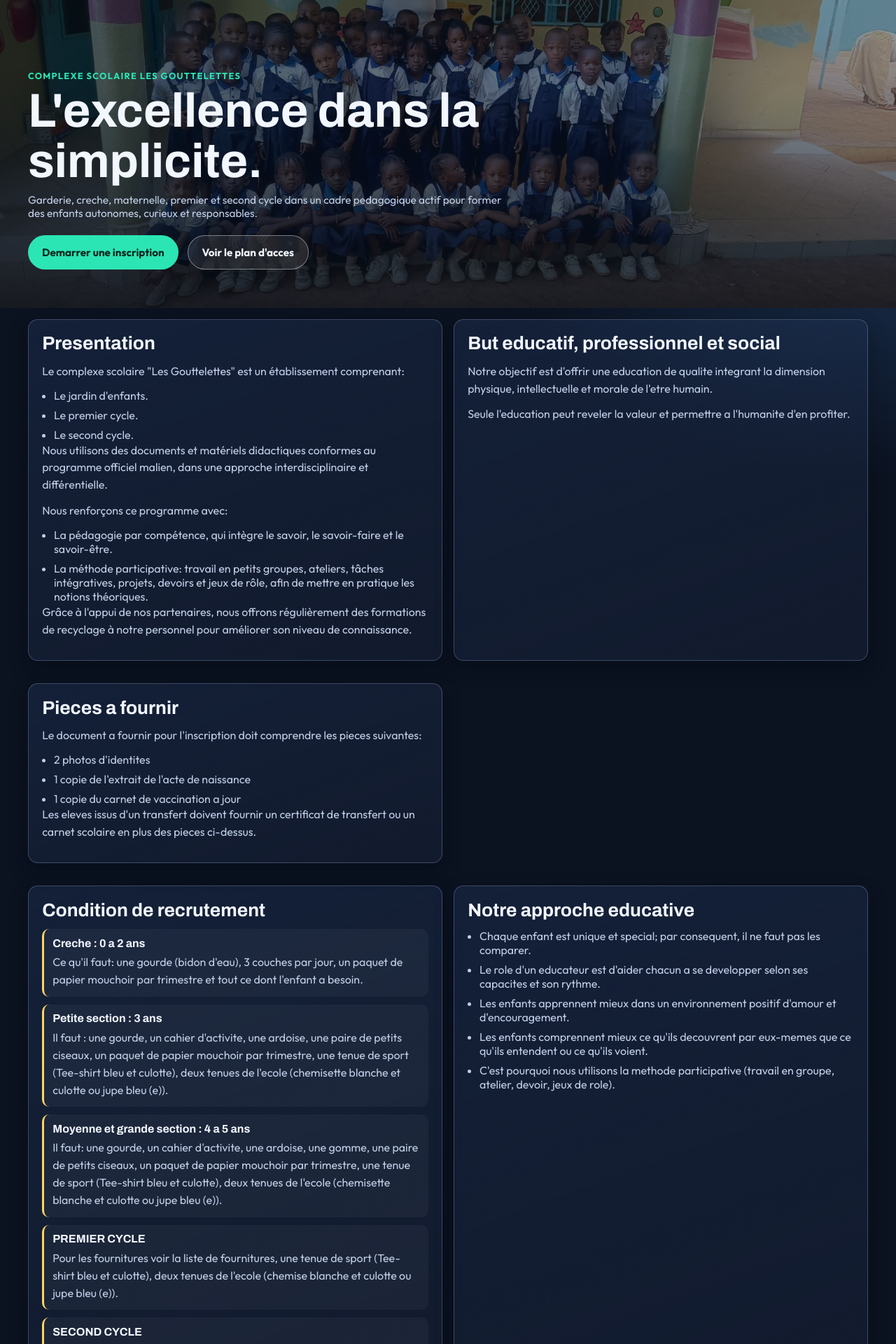
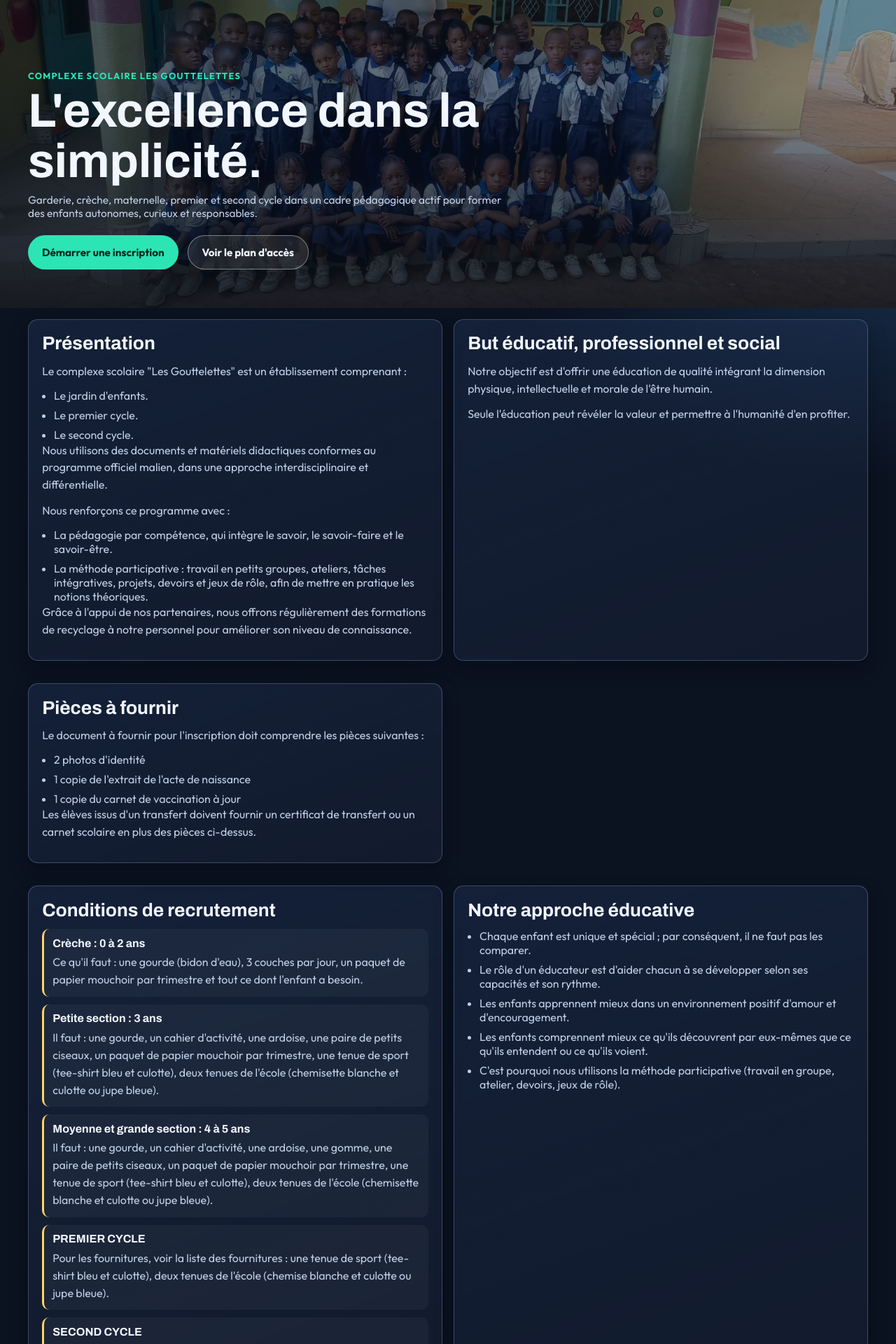
Before and after one commit to Reagen04/les-gouttelettes, a React (Vite) app in the folder frontend/: page / in a window 1280 px wide. Shown: the part 260-2180 px from the top of the page at 70% size. Built offline with nearby package versions, Linux system fonts and the light colour scheme; the HTML template or start-up script is replaced by a standard one.

Commit message:
Correction des fautes d'orthographe en français

```diff
--- a/frontend/src/App.tsx
+++ b/frontend/src/App.tsx
@@ -3,45 +3,45 @@ import Footer from "./components/Footer";
 
 const conditions = [
   {
-    level: "Creche : 0 a 2 ans",
+    level: "Crèche : 0 à 2 ans",
     details:
-      "Ce qu'il faut: une gourde (bidon d'eau), 3 couches par jour, un paquet de papier mouchoir par trimestre et tout ce dont l'enfant a besoin."
+      "Ce qu'il faut : une gourde (bidon d'eau), 3 couches par jour, un paquet de papier mouchoir par trimestre et tout ce dont l'enfant a besoin."
   },
   {
     level: "Petite section : 3 ans",
     details:
-      "Il faut : une gourde, un cahier d'activite, une ardoise, une paire de petits ciseaux, un paquet de papier mouchoir par trimestre, une tenue de sport (Tee-shirt bleu et culotte), deux tenues de l'ecole (chemisette blanche et culotte ou jupe bleu (e))."
+      "Il faut : une gourde, un cahier d'activité, une ardoise, une paire de petits ciseaux, un paquet de papier mouchoir par trimestre, une tenue de sport (tee-shirt bleu et culotte), deux tenues de l'école (chemisette blanche et culotte ou jupe bleue)."
   },
   {
-    level: "Moyenne et grande section : 4 a 5 ans",
+    level: "Moyenne et grande section : 4 à 5 ans",
     details:
-      "Il faut: une gourde, un cahier d'activite, une ardoise, une gomme, une paire de petits ciseaux, un paquet de papier mouchoir par trimestre, une tenue de sport (Tee-shirt bleu et culotte), deux tenues de l'ecole (chemisette blanche et culotte ou jupe bleu (e))."
+      "Il faut : une gourde, un cahier d'activité, une ardoise, une gomme, une paire de petits ciseaux, un paquet de papier mouchoir par trimestre, une tenue de sport (tee-shirt bleu et culotte), deux tenues de l'école (chemisette blanche et culotte ou jupe bleue)."
   },
   {
     level: "PREMIER CYCLE",
     details:
-      "Pour les fournitures voir la liste de fournitures, une tenue de sport (Tee-shirt bleu et culotte), deux tenues de l'ecole (chemise blanche et culotte ou jupe bleu (e))."
+      "Pour les fournitures, voir la liste des fournitures : une tenue de sport (tee-shirt bleu et culotte), deux tenues de l'école (chemise blanche et culotte ou jupe bleue)."
   },
   {
     level: "SECOND CYCLE",
     details:
-      "Pour les fournitures voir la liste de fournitures, une tenue de sport (training bleu), deux tenues de l'ecole (chemise blanche et pantalon ou jupe bleu (e)), une cravate noire."
+      "Pour les fournitures, voir la liste des fournitures : une tenue de sport (training bleu), deux tenues de l'école (chemise blanche et pantalon ou jupe bleue), une cravate noire."
   }
 ];
 
 const publicityImages = [
-  { src: "/images/publicity/school-01.jpg", alt: "Classe avec enseignant et eleves en uniforme" },
-  { src: "/images/publicity/school-02.jpg", alt: "Photo de groupe des eleves devant le batiment scolaire" },
-  { src: "/images/publicity/school-03.jpg", alt: "Photo de groupe avec enseignante et eleves du cycle maternel" },
-  { src: "/images/publicity/school-04.jpg", alt: "Eleves du jardin d'enfants en rangee" },
-  { src: "/images/publicity/school-05.jpg", alt: "Grande classe d'eleves en salle d'activite" },
-  { src: "/images/publicity/school-06.jpg", alt: "Eleves avec sacs scolaires en rassemblement" },
-  { src: "/images/publicity/school-07.jpg", alt: "Sortie educative des eleves en exterieur" },
-  { src: "/images/publicity/school-08.jpg", alt: "Eleves du secondaire en salle de classe" },
-  { src: "/images/publicity/school-09.jpg", alt: "Activite sportive avec educatrice et enfants" },
-  { src: "/images/publicity/school-10.jpg", alt: "Eleves souriants en cour d'ecole" },
-  { src: "/images/publicity/school-11.jpg", alt: "Animation collective des eleves en salle" },
-  { src: "/images/publicity/school-12.jpg", alt: "Danse et activite de groupe avec eleves" }
+  { src: "/images/publicity/school-01.jpg", alt: "Classe avec enseignant et élèves en uniforme" },
+  { src: "/images/publicity/school-02.jpg", alt: "Photo de groupe des élèves devant le bâtiment scolaire" },
+  { src: "/images/publicity/school-03.jpg", alt: "Photo de groupe avec enseignante et élèves du cycle maternel" },
+  { src: "/images/publicity/school-04.jpg", alt: "Élèves du jardin d'enfants en rangée" },
+  { src: "/images/publicity/school-05.jpg", alt: "Grande classe d'élèves en salle d'activité" },
+  { src: "/images/publicity/school-06.jpg", alt: "Élèves avec sacs scolaires en rassemblement" },
+  { src: "/images/publicity/school-07.jpg", alt: "Sortie éducative des élèves en extérieur" },
+  { src: "/images/publicity/school-08.jpg", alt: "Élèves du secondaire en salle de classe" },
+  { src: "/images/publicity/school-09.jpg", alt: "Activité sportive avec éducatrice et enfants" },
+  { src: "/images/publicity/school-10.jpg", alt: "Élèves souriants en cour d'école" },
+  { src: "/images/publicity/school-11.jpg", alt: "Animation collective des élèves en salle" },
+  { src: "/images/publicity/school-12.jpg", alt: "Danse et activité de groupe avec élèves" }
 ];
 
 const App = () => {
@@ -54,17 +54,17 @@ const App = () => {
           <div className="hero-overlay" />
           <div className="hero-content">
             <p className="hero-kicker">COMPLEXE SCOLAIRE LES GOUTTELETTES</p>
-            <h1>L'excellence dans la simplicite.</h1>
+            <h1>L'excellence dans la simplicité.</h1>
             <p className="hero-copy">
-              Garderie, creche, maternelle, premier et second cycle dans un cadre
-              pedagogique actif pour former des enfants autonomes, curieux et responsables.
+              Garderie, crèche, maternelle, premier et second cycle dans un cadre pédagogique
+              actif pour former des enfants autonomes, curieux et responsables.
             </p>
             <div className="hero-actions">
               <a className="cta-btn primary-btn" href="#admission">
-                Demarrer une inscription
+                Démarrer une inscription
               </a>
               <a className="cta-btn ghost-btn" href="#acces">
-                Voir le plan d'acces
+                Voir le plan d'accès
               </a>
             </div>
           </div>
@@ -72,10 +72,8 @@ const App = () => {
 
         <section className="content-grid" id="presentation">
           <article className="info-card">
-            <h2>Presentation</h2>
-            <p>
-              Le complexe scolaire "Les Gouttelettes" est un établissement comprenant:
-            </p>
+            <h2>Présentation</h2>
+            <p>Le complexe scolaire "Les Gouttelettes" est un établissement comprenant :</p>
             <ul>
               <li>Le jardin d'enfants.</li>
               <li>Le premier cycle.</li>
@@ -85,32 +83,32 @@ const App = () => {
               Nous utilisons des documents et matériels didactiques conformes au programme
               officiel malien, dans une approche interdisciplinaire et différentielle.
             </p>
-            <p>Nous renforçons ce programme avec:</p>
+            <p>Nous renforçons ce programme avec :</p>
             <ul>
               <li>
                 La pédagogie par compétence, qui intègre le savoir, le savoir-faire et le
                 savoir-être.
               </li>
               <li>
-                La méthode participative: travail en petits groupes, ateliers, tâches
+                La méthode participative : travail en petits groupes, ateliers, tâches
                 intégratives, projets, devoirs et jeux de rôle, afin de mettre en pratique
                 les notions théoriques.
               </li>
             </ul>
             <p>
-              Grâce à l'appui de nos partenaires, nous offrons régulièrement des formations
-              de recyclage à notre personnel pour améliorer son niveau de connaissance.
+              Grâce à l'appui de nos partenaires, nous offrons régulièrement des formations de
+              recyclage à notre personnel pour améliorer son niveau de connaissance.
             </p>
           </article>
 
           <article className="info-card">
-            <h2>But educatif, professionnel et social</h2>
+            <h2>But éducatif, professionnel et social</h2>
             <p>
-              Notre objectif est d'offrir une education de qualite integrant la dimension
-              physique, intellectuelle et morale de l'etre humain.
+              Notre objectif est d'offrir une éducation de qualité intégrant la dimension
+              physique, intellectuelle et morale de l'être humain.
             </p>
             <p>
-              Seule l'education peut reveler la valeur et permettre a l'humanite d'en
+              Seule l'éducation peut révéler la valeur et permettre à l'humanité d'en
               profiter.
             </p>
           </article>
@@ -118,25 +116,23 @@ const App = () => {
 
         <section className="content-grid" id="admission">
           <article className="info-card">
-            <h2>Pieces a fournir</h2>
-            <p>
-              Le document a fournir pour l'inscription doit comprendre les pieces suivantes:
-            </p>
+            <h2>Pièces à fournir</h2>
+            <p>Le document à fournir pour l'inscription doit comprendre les pièces suivantes :</p>
             <ul>
-              <li>2 photos d'identites</li>
+              <li>2 photos d'identité</li>
               <li>1 copie de l'extrait de l'acte de naissance</li>
-              <li>1 copie du carnet de vaccination a jour</li>
+              <li>1 copie du carnet de vaccination à jour</li>
             </ul>
             <p>
-              Les eleves issus d'un transfert doivent fournir un certificat de transfert ou
-              un carnet scolaire en plus des pieces ci-dessus.
+              Les élèves issus d'un transfert doivent fournir un certificat de transfert ou un
+              carnet scolaire en plus des pièces ci-dessus.
             </p>
           </article>
         </section>
 
         <section className="content-grid" id="cycles">
           <article className="info-card">
-            <h2>Condition de recrutement</h2>
+            <h2>Conditions de recrutement</h2>
             {conditions.map((item) => (
               <div className="condition-row" key={item.level}>
                 <h3>{item.level}</h3>
@@ -146,14 +142,14 @@ const App = () => {
           </article>
 
           <article className="info-card" id="pedagogie">
-            <h2>Notre approche educative</h2>
+            <h2>Notre approche éducative</h2>
             <ul>
               <li>
-                Chaque enfant est unique et special; par consequent, il ne faut pas les
+                Chaque enfant est unique et spécial ; par conséquent, il ne faut pas les
                 comparer.
               </li>
               <li>
-                Le role d'un educateur est d'aider chacun a se developper selon ses capacites
+                Le rôle d'un éducateur est d'aider chacun à se développer selon ses capacités
                 et son rythme.
               </li>
               <li>
@@ -161,12 +157,12 @@ const App = () => {
                 d'encouragement.
               </li>
               <li>
-                Les enfants comprennent mieux ce qu'ils decouvrent par eux-memes que ce qu'ils
+                Les enfants comprennent mieux ce qu'ils découvrent par eux-mêmes que ce qu'ils
                 entendent ou ce qu'ils voient.
               </li>
               <li>
-                C'est pourquoi nous utilisons la methode participative (travail en groupe,
-                atelier, devoir, jeux de role).
+                C'est pourquoi nous utilisons la méthode participative (travail en groupe,
+                atelier, devoirs, jeux de rôle).
               </li>
             </ul>
           </article>
@@ -174,8 +170,8 @@ const App = () => {
 
         <section className="gallery-panel" id="vie-scolaire">
           <div className="panel-head">
-            <h2>Vie scolaire et activites</h2>
-            <p>Sorties, activites culturelles, sports et presentations pedagogiques.</p>
+            <h2>Vie scolaire et activités</h2>
+            <p>Sorties, activités culturelles, sports et présentations pédagogiques.</p>
           </div>
 
           <div className="photo-grid">
@@ -189,13 +185,13 @@ const App = () => {
 
         <section className="content-grid" id="acces">
           <article className="info-card">
-            <h2>Plan d'acces</h2>
+            <h2>Plan d'accès</h2>
             <p>
-              Adresse: Kalaban-Coro / Nerecoro, Rue 308 porte 472, non loin de la route de
+              Adresse : Kalaban-Coro / Nerecoro, Rue 308 porte 472, non loin de la route de
               Garantiguibougou (terminus).
             </p>
-            <p>Point de repere: Pharmacie BAMANOU, axe route de l'aeroport.</p>
-            <p>Telephones: 74 67 36 15 / 71 18 36 63</p>
+            <p>Point de repère : Pharmacie BAMANOU, axe route de l'aéroport.</p>
+            <p>Téléphones : 74 67 36 15 / 71 18 36 63</p>
           </article>
         </section>
       </main>
--- a/frontend/src/components/Footer.tsx
+++ b/frontend/src/components/Footer.tsx
@@ -1,9 +1,9 @@
 const links = [
-  { label: "Presentation", href: "#presentation" },
-  { label: "Pieces a fournir", href: "#admission" },
+  { label: "Présentation", href: "#presentation" },
+  { label: "Pièces à fournir", href: "#admission" },
   { label: "Conditions de recrutement", href: "#cycles" },
-  { label: "Approche educative", href: "#pedagogie" },
-  { label: "Plan d'acces", href: "#acces" },
+  { label: "Approche éducative", href: "#pedagogie" },
+  { label: "Plan d'accès", href: "#acces" },
   { label: "Contact", href: "#contact" }
 ];
 
--- a/frontend/src/components/Header.tsx
+++ b/frontend/src/components/Header.tsx
@@ -1,16 +1,16 @@
 const topLinks = [
   { label: "Parents", href: "#pedagogie" },
   { label: "Admissions", href: "#admission" },
-  { label: "Actualites", href: "#vie-scolaire" },
+  { label: "Actualités", href: "#vie-scolaire" },
   { label: "Contact", href: "#contact" }
 ];
 
 const mainLinks = [
   { label: "Accueil", href: "#accueil" },
-  { label: "Presentation", href: "#presentation" },
+  { label: "Présentation", href: "#presentation" },
   { label: "Cycles", href: "#cycles" },
   { label: "Inscription", href: "#admission" },
-  { label: "Acces", href: "#acces" }
+  { label: "Accès", href: "#acces" }
 ];
 
 const Header = () => {
@@ -49,7 +49,7 @@ const Header = () => {
           </nav>
 
           <div className="nav-icons">
-            <a href="#cycles">Premier et Second Cycle</a>
+            <a href="#cycles">Premier et second cycle</a>
           </div>
         </div>
       </div>
```
